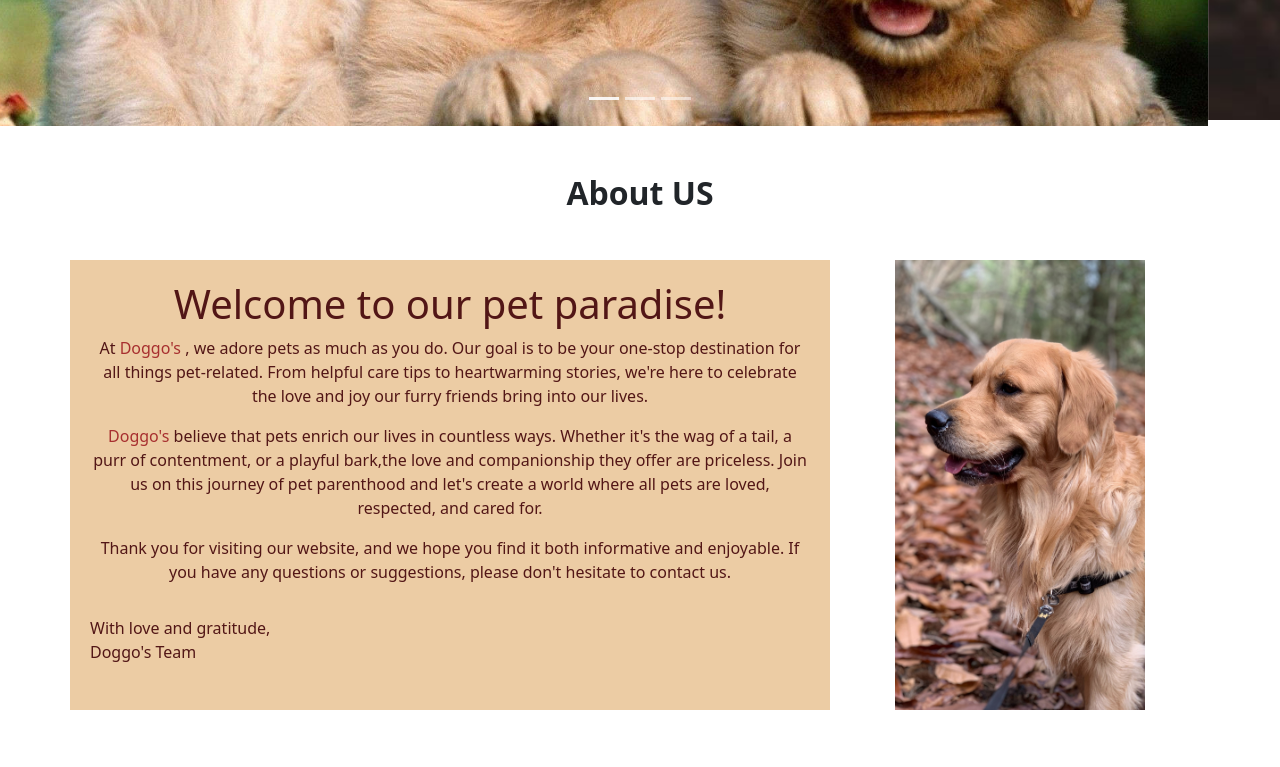
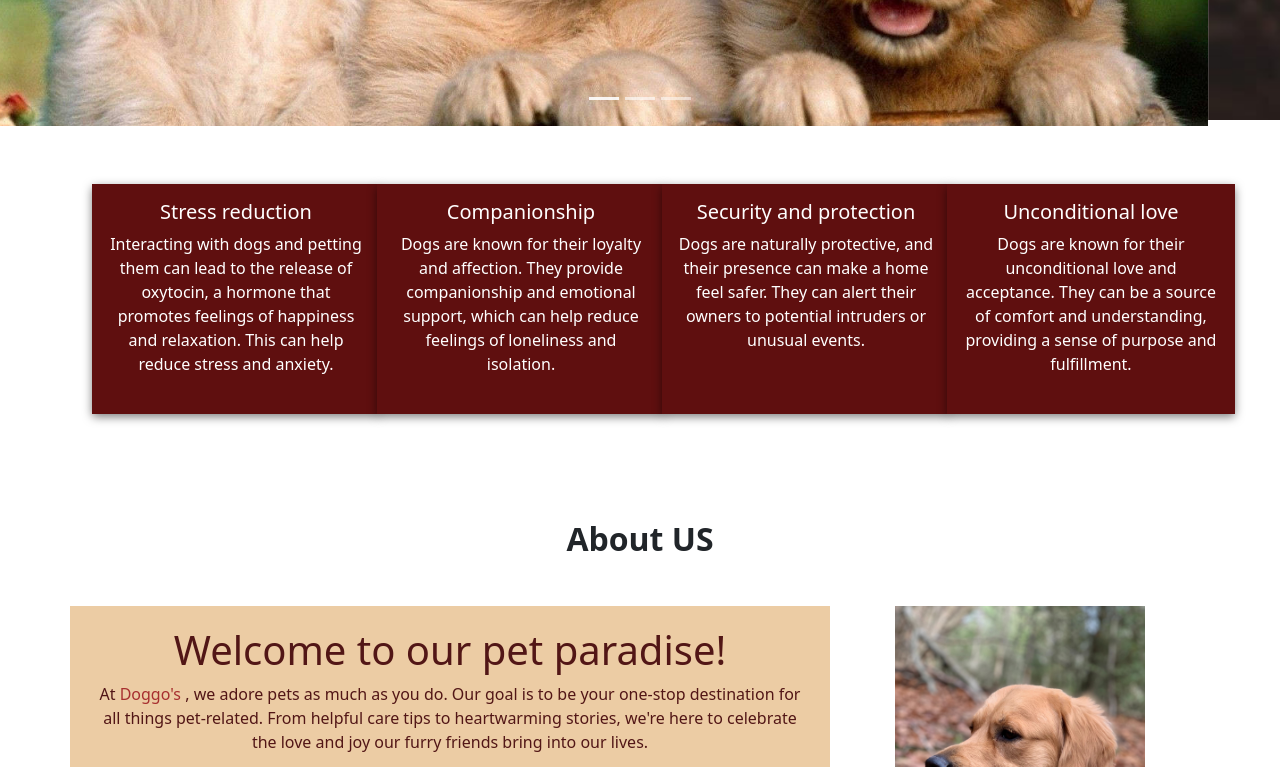
Before and after one commit to JosephBenny28/template-task-3, a plain HTML site: page index.html in a window 1280 px wide. Shown: the part 620-1387 px from the top of the page. Drawn offline with nearby package versions, Linux system fonts and the light colour scheme; files whose address does not match are found by name.

Commit message:
second commit

```diff
--- a/index.css
+++ b/index.css
@@ -4,10 +4,13 @@
     box-sizing: border-box;
 }
 
+
+
 ::selection {
     background-color: rgb(82, 22, 22);
     color: white;
 }
+
 
 .carousel-inner {
     max-height: 660px;
@@ -30,7 +33,8 @@
     font-size: 50px;
     text-shadow: 0 0 10px #000000
 }
-.caro-text span{
+
+.caro-text span {
     color: rgb(82, 22, 22);
     text-shadow: 0 0 20px #fff6f6
 }
@@ -44,6 +48,26 @@
 
 .nav-item:hover a {
     background-color: burlywood;
+}
+
+
+.benifit-card {
+    height: 230px;
+    text-align: center;
+    box-shadow: 0 3px 10px rgb(0 0 0 / 0.5);
+    border: none;
+    margin: 10px;
+    justify-content: center;
+}
+
+.benifit-card-body {
+    background-color: rgb(95, 15, 15);
+    color: white;
+
+}
+.benifit-card-body:hover{
+    color: rgb(84, 1, 1);
+    background-color: rgb(248, 219, 219);
 }
 
 .about-us {
@@ -72,9 +96,9 @@
 }
 
 
-.card-main{
+.card-main {
     padding: 20px;
-    display:flex;
+    display: flex;
     justify-content: center;
 }
 
@@ -82,73 +106,79 @@
     text-align: center;
     box-shadow: 0 3px 10px rgb(0 0 0 / 0.5);
 }
-.card-product img{
+
+.card-product img {
     height: 200px;
     padding: 5px;
 }
-.card-product-body{
+
+.card-product-body {
     height: 320px;
 }
 
-.card-product:hover{
+.card-product:hover {
     background-color: burlywood;
     color: rgb(117, 34, 34);
     font-size: 17px;
 
 }
 
-.testimony-img{
+.testimony-img {
     position: relative;
     box-shadow: 0 3px 10px rgb(0 0 0 / 0.5);
 }
 
-.testimony-body{
+.testimony-body {
     position: absolute;
-    display: none!important;
+    display: none !important;
     text-align: center;
     color: #fff6f6;
-    background-color:rgba(117, 34, 34, 0.541);
+    background-color: rgba(117, 34, 34, 0.541);
     top: 0;
     bottom: 0;
     padding-top: 30%;
 }
 
 
-.testimony-img img{
+.testimony-img img {
     width: 100%;
     height: 400px;
     object-fit: fill;
 
 }
 
-.testimony-main:hover .testimony-body{
-    display: block!important;
+.testimony-main:hover .testimony-body {
+    display: block !important;
 }
 
-.contact-us{
+.contact-us {
     background-image: url(./images//contact-img.jpg);
     height: 500px;
 }
-.contact-us h1{
-    color:rgb(254, 232, 206) ;
+
+.contact-us h1 {
+    color: rgb(254, 232, 206);
     padding: 20px 0;
 }
-.contact-us-form{
+
+.contact-us-form {
     width: 80%;
     margin: 0 auto;
     height: 400px;
     backdrop-filter: blur(5px);
     border-radius: 5px;
 }
-form{
+
+form {
     width: 70%;
     margin: 0 auto;
 }
-.forms{
+
+.forms {
     padding: 10px;
 }
 
-input{
+input {
     height: 40px;
     border-radius: 5px;
     border: 1px solid burlywood;
@@ -157,30 +187,30 @@ input{
     padding: 0 10px;
 }
 
-::placeholder{
+::placeholder {
     color: rgb(164, 75, 75);
 }
 
-.s-btn{
+.s-btn {
     width: 30%;
     border: 1px solid burlywood;
     color: rgb(164, 75, 75);
     height: 40px;
 }
 
-.s-btn:hover{
+.s-btn:hover {
     background-color: rgb(105, 66, 66);
     color: rgb(237, 218, 193);
 }
 
 
 
-.footer{
+.footer {
     background-color: rgb(226, 210, 188);
     height: 350px;
 }
 
-.footer-main{
+.footer-main {
 
     height: 250px;
     width: 40%;
@@ -189,30 +219,33 @@ input{
     border-bottom: 2px solid rgb(30, 7, 7);
 }
 
-i{
+i {
     font-size: 25px;
     letter-spacing: 20px;
 }
 
-i:hover{
+i:hover {
     color: rgb(164, 75, 75);
 
 }
-@media   (min-width: 772px) {
 
-    .contact-us-form{
+@media (min-width: 772px) {
+
+    .contact-us-form {
         width: 50%;
 
     }
-    .form{
+
+    .form {
         width: 70%;
         margin: 0 auto;
     }
-    .forms{
+
+    .forms {
         padding: 10px;
     }
 
-    input{
+    input {
         height: 40px;
         border-radius: 5px;
         border: 1px solid burlywood;
--- a/index.html
+++ b/index.html
@@ -7,16 +7,16 @@
     <title>Dogs</title>
     <link href="https://cdn.jsdelivr.net/npm/bootstrap@5.0.2/dist/css/bootstrap.min.css" rel="stylesheet"
         integrity="sha384-EVSTQN3/azprG1Anm3QDgpJLIm9Nao0Yz1ztcQTwFspd3yD65VohhpuuCOmLASjC" crossorigin="anonymous">
-        <link rel="stylesheet" href="https://cdn.jsdelivr.net/npm/bootstrap-icons@1.10.5/font/bootstrap-icons.css">
+    <link rel="stylesheet" href="https://cdn.jsdelivr.net/npm/bootstrap-icons@1.10.5/font/bootstrap-icons.css">
 
-        <link rel="stylesheet" href="./index.css">
+    <link rel="stylesheet" href="./index.css">
 </head>
 
 <body>
     <div class="container-fluid navs">
-        <div class="container">
-            <nav class="navbar navbar-expand-lg navbar-light bg-light">
-                <div class="container-fluid">
+        <div class="container ">
+            <nav class="navbar  navbar-expand-lg navbar-light bg-light">
+                <div class="container-fluid ">
                     <a class="navbar-brand" href="#"><img src="./images/doggos-logo-1.png" width="120" height="60"
                             alt=""></a>
                     <button class="navbar-toggler" type="button" data-bs-toggle="collapse"
@@ -93,6 +93,43 @@
         </button>
     </div>
 
+
+    <div class="container  py-5">
+        <div class="row">
+            <div class="col-md-6 col-lg-3">
+                <div class="card benifit-card" style="width: 18rem;">
+                    <div class="card-body benifit-card-body">
+                        <h5 class="card-title">Stress reduction</h5>
+                        <p class="card-text">Interacting with dogs and petting them can lead to the release of oxytocin, a hormone that promotes feelings of happiness and relaxation. This can help reduce stress and anxiety.</p>
+                    </div>
+                </div>
+            </div>
+            <div class="col-md-6 col-lg-3">
+                <div class="card benifit-card" style="width: 18rem;">
+                    <div class="card-body benifit-card-body">
+                        <h5 class="card-title">Companionship</h5>
+                        <p class="card-text">Dogs are known for their loyalty and affection. They provide companionship and emotional support, which can help reduce feelings of loneliness and isolation.</p>
+                    </div>
+                </div>
+            </div>
+            <div class="col-md-6 col-lg-3">
+                <div class="card benifit-card" style="width: 18rem;">
+                    <div class="card-body benifit-card-body">
+                        <h5 class="card-title">Security and protection</h5>
+                        <p class="card-text">Dogs are naturally protective, and their presence can make a home feel safer. They can alert their owners to potential intruders or unusual events.</p>
+                    </div>
+                </div>
+            </div>
+            <div class="col-md-6 col-lg-3">
+                <div class="card benifit-card" style="width: 18rem;">
+                    <div class="card-body benifit-card-body">
+                        <h5 class="card-title">Unconditional love</h5>
+                        <p class="card-text">Dogs are known for their unconditional love and acceptance. They can be a source of comfort and understanding, providing a sense of purpose and fulfillment.</p>
+                    </div>
+                </div>
+            </div>
+        </div>
+    </div>
     <div class="container-fluid py-5">
         <div class="container ">
             <h2 class="text-center fw-bold">About US</h2>
@@ -278,8 +315,11 @@
 
         <div class="container footer-main text-center ">
             <h1 class="py-2">Thankyou Visit Us Again</h1>
-            <p class="py-2">We extend our sincere gratitude for visiting our website! We hope you enjoyed your time here. Be sure to return soon as we continually update our content to provide you with the best experience possible. Looking forward to seeing you again!</p>
-            <h3><i class="bi bi-instagram"></i> <i class="bi bi-twitter"></i> <i class="bi bi-linkedin"></i> <i class="bi bi-facebook"></i></h3>
+            <p class="py-2">We extend our sincere gratitude for visiting our website! We hope you enjoyed your time
+                here. Be sure to return soon as we continually update our content to provide you with the best
+                experience possible. Looking forward to seeing you again!</p>
+            <h3><i class="bi bi-instagram"></i> <i class="bi bi-twitter"></i> <i class="bi bi-linkedin"></i> <i
+                    class="bi bi-facebook"></i></h3>
         </div>
     </div>
 
```
Lines whose indentation alone changed are shown as unchanged.
